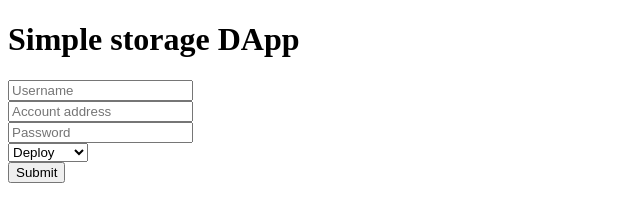
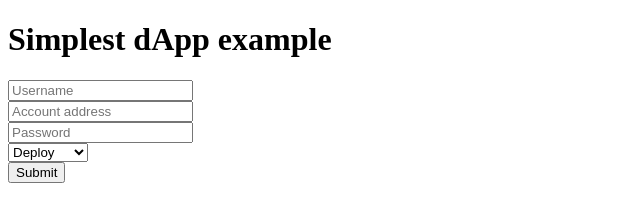
Before and after one commit to blockapps/dapp-guide, a plain HTML site: page example/ui/index.html in a window 1280 px wide. Shown: the whole page, without its empty margins (0-640 px from the left). Drawn offline with nearby package versions, Linux system fonts and the light colour scheme.

Commit message:
example ui cleanup

```diff
--- a/example/ui/index.html
+++ b/example/ui/index.html
@@ -2,12 +2,12 @@
 <html lang='en'>
 <head>
     <meta charset='utf-8'>
-    <title>jQuery.post demo</title>
+    <title>Simplest dApp example</title>
     <script src='https://code.jquery.com/jquery-3.2.1.min.js'></script>
 </head>
 <body>
 
-<h1>Simple storage DApp</h1>
+<h1>Simplest dApp example</h1>
 
 <form action='#' id='dapp-form'>
   <!--STRATO blockchain username-->
```
